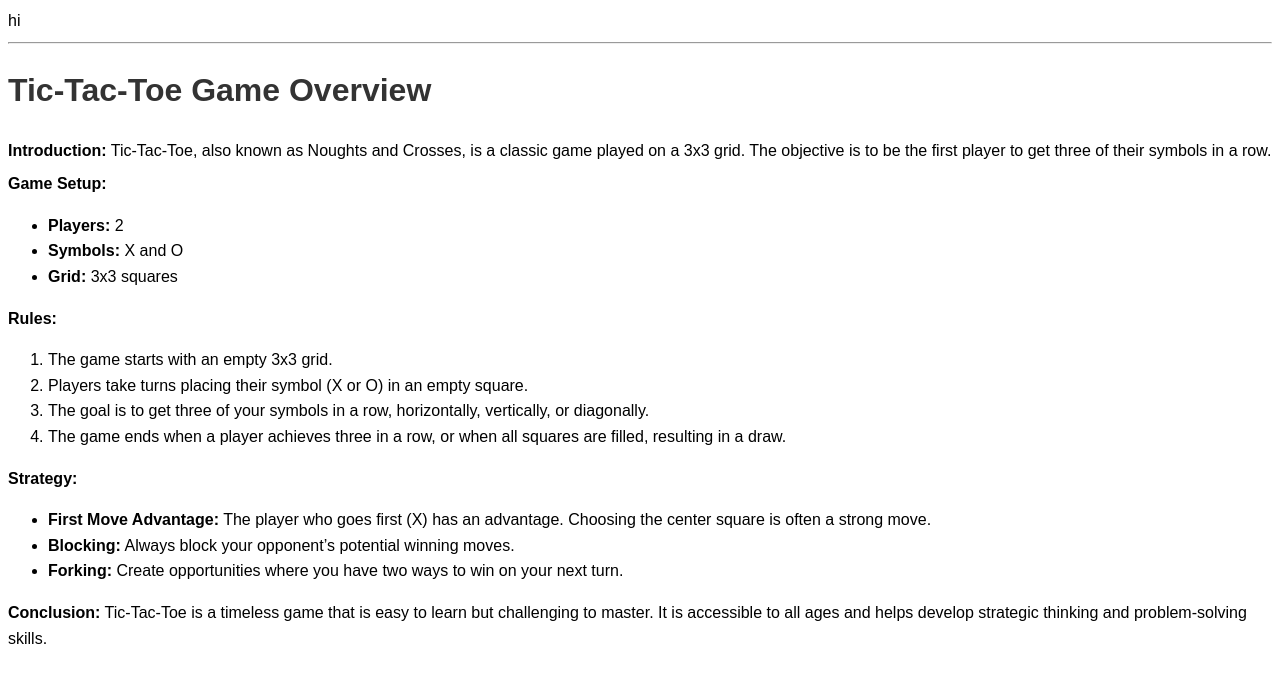
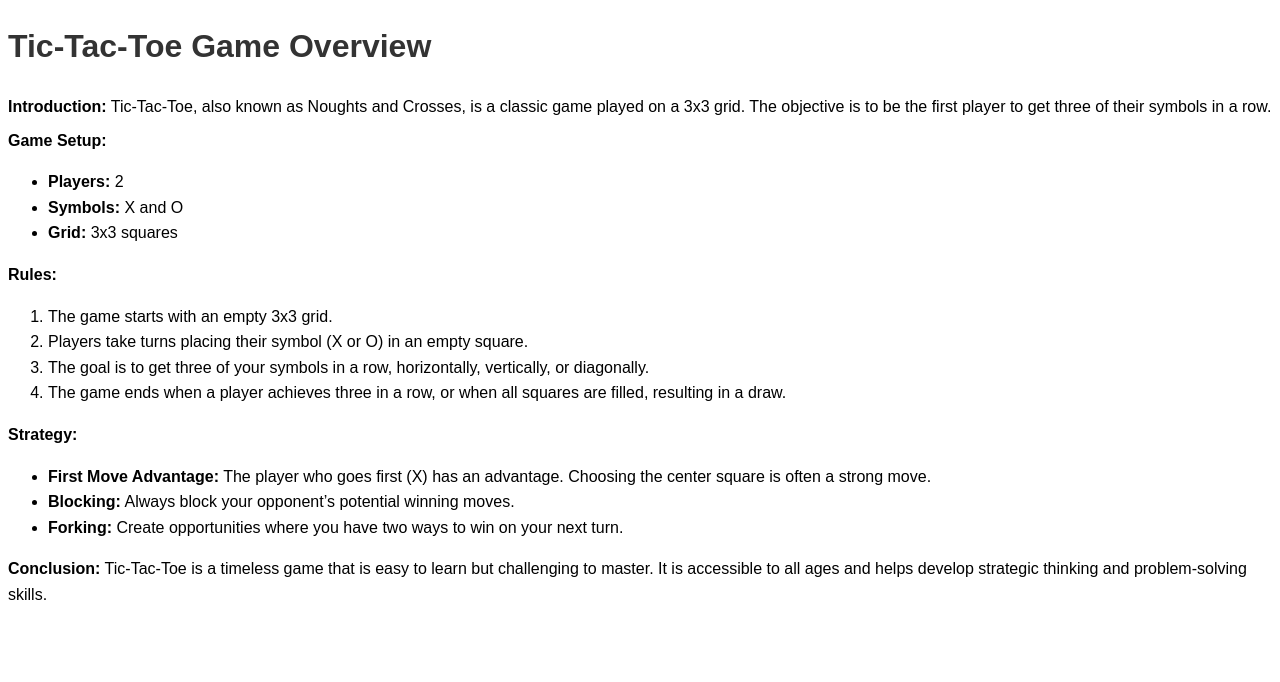
Before and after one commit to Tinkal00/Tic-Tac-Toe, a plain HTML site: page tic-tac-toe info.html in a window 1280 px wide. Drawn offline with Linux system fonts and the light colour scheme.

Commit message:
Update tic-tac-toe info.html

```diff
--- a/tic-tac-toe info.html
+++ b/tic-tac-toe info.html
@@ -18,8 +18,6 @@
     </style>
 </head>
 <body>
-    hi
-    <hr>
     <h1>Tic-Tac-Toe Game Overview</h1>
     <p><strong>Introduction:</strong> Tic-Tac-Toe, also known as Noughts and Crosses, is a classic game played on a 3x3 grid. The objective is to be the first player to get three of their symbols in a row.</p>
     <p><strong>Game Setup:</strong></p>
```
